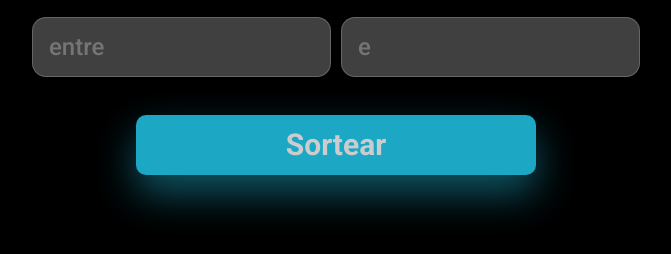
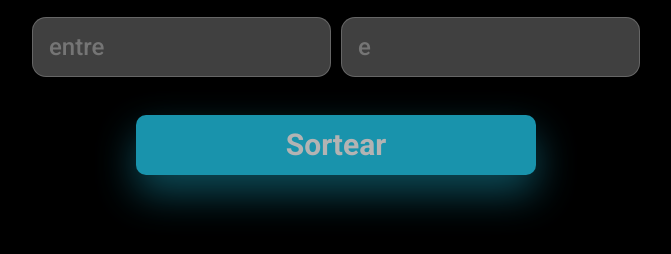
Before and after one commit to crixsanti/number-sorter, a plain HTML site: page index.html in a window 1280 px wide. In both pictures the pointer is over the button "Sortear". Shown: the part 466-720 px from the top of the page, without its empty margins (304-975 px from the left). Drawn offline with Linux system fonts and the light colour scheme.

Commit message:
alteração na opacidade do botão em style.css

```diff
--- a/style.css
+++ b/style.css
@@ -78,11 +78,11 @@ button {
 }
 
 button:hover {
-    opacity: 0.8;
+    opacity: 0.7;
 }
 
 button:active {
-    opacity: 0.6;
+    opacity: 0.5;
 }
 
 /* Responsividade para telas menores */
```
